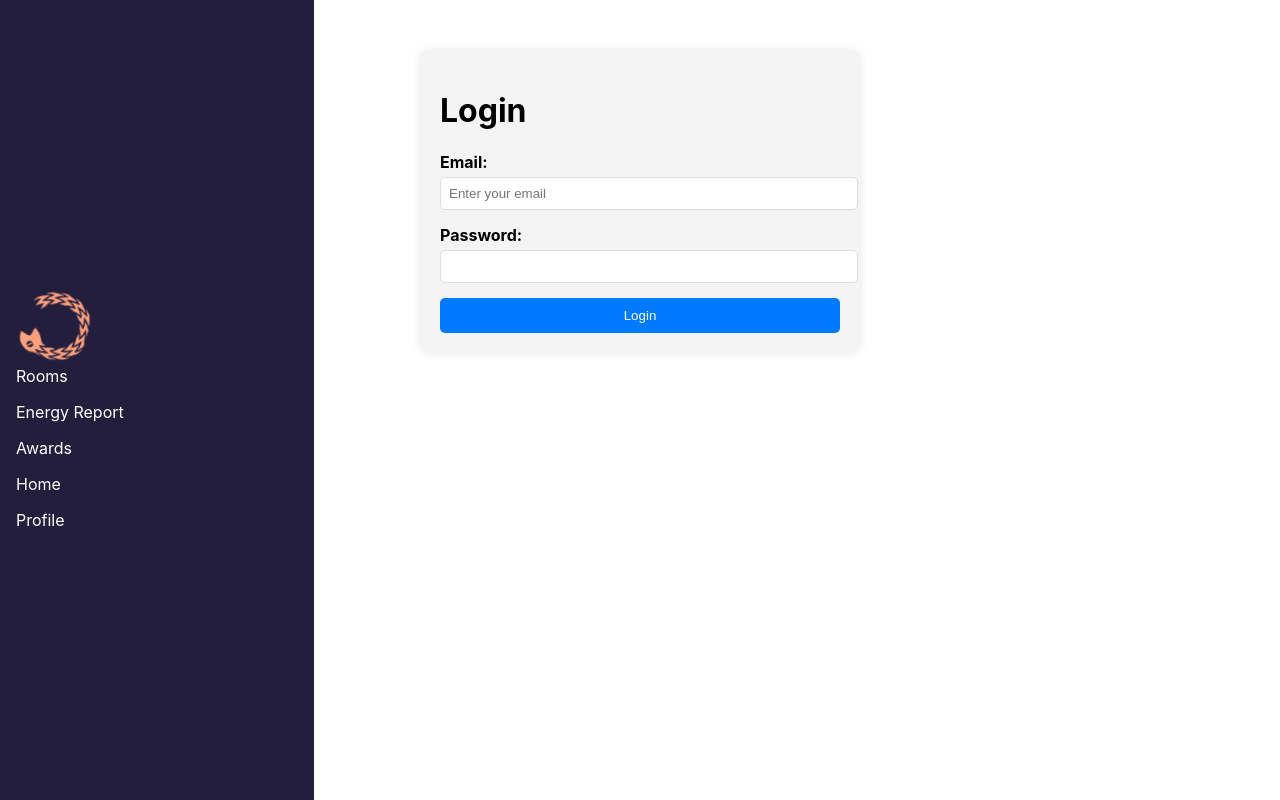
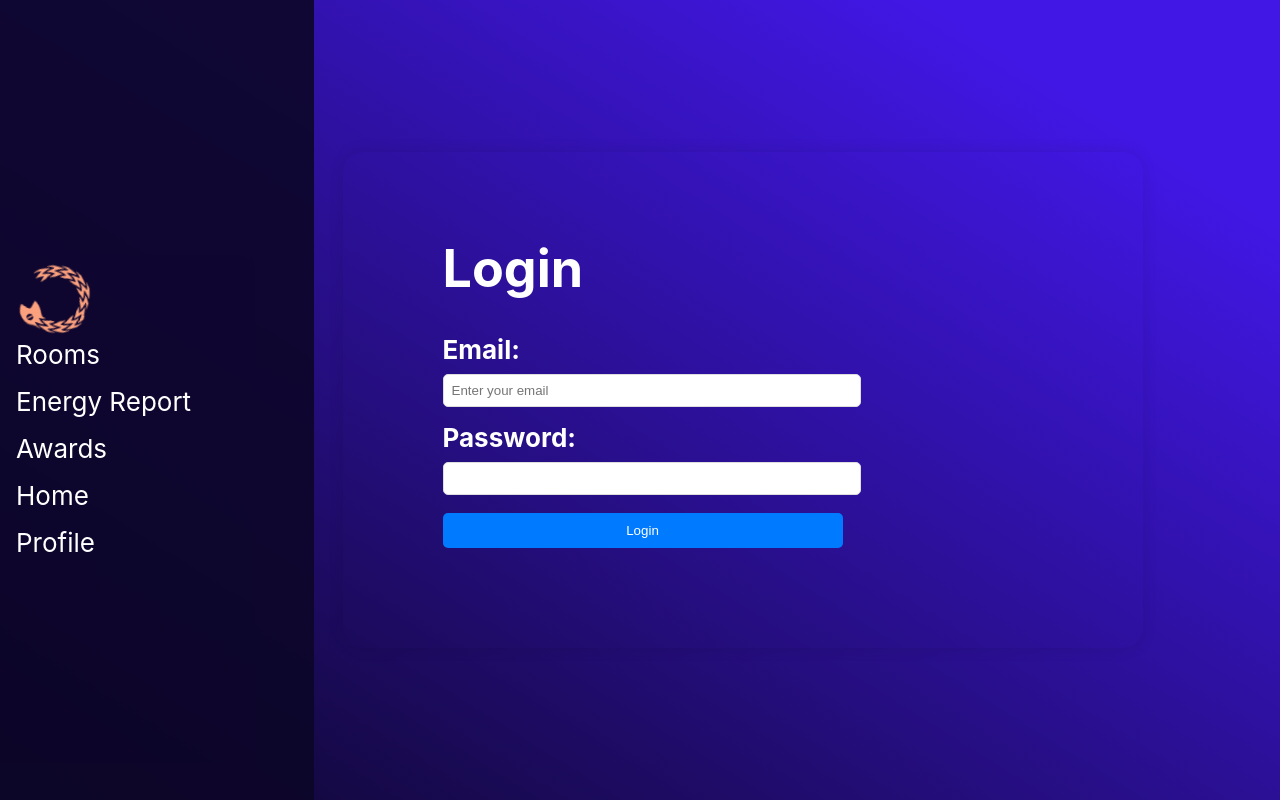
Before and after one commit to Hamish-MarshallDawson/iteration-inc, a React (Create React App) app: page /login in a window 1280 px wide. Built offline with nearby package versions, Linux system fonts and the light colour scheme.

Commit message:
Adjust the position of css file and fixed the format

```diff
--- a/src/Login.css
+++ /dev/null
@@ -1,39 +0,0 @@
-.login {
-    max-width: 400px;
-    margin: 50px auto;
-    padding: 20px;
-    background: #f4f4f4;
-    border-radius: 10px;
-    box-shadow: 0 0 10px rgba(0, 0, 0, 0.1);
-  }
-
-  .input {
-    margin-bottom: 15px;
-  }
-
-  label {
-    display: block;
-    margin-bottom: 5px;
-    font-weight: bold;
-  }
-
-  input {
-    width: 100%;
-    padding: 8px;
-    border: 1px solid #ddd;
-    border-radius: 5px;
-  }
-
-  button {
-    width: 100%;
-    padding: 10px;
-    background-color: #007bff;
-    color: white;
-    border: none;
-    border-radius: 5px;
-    cursor: pointer;
-  }
-
-  button:hover {
-    background-color: #0056b3;
-  }
--- /dev/null
+++ b/src/css/login-page.css
@@ -0,0 +1,59 @@
+.login {
+    width: 100%;
+    max-width: 400px;
+    margin: 50px auto;
+    padding: 50px 300px 100px 100px;
+    border-radius: 20px;
+    box-shadow: 0 0 15px rgba(0, 0, 0, 0.1);
+    text-align: left;
+    position: relative;
+
+  }
+
+  .input {
+    margin-bottom: 15px;
+  }
+
+  label {
+    display: block;
+    margin-bottom: 5px;
+    font-weight: bold;
+  }
+
+  input {
+    width: 100%;
+    padding: 8px;
+    border: 1px solid #ddd;
+    border-radius: 5px;
+  }
+
+  button {
+    width: 100%;
+    padding: 10px;
+    background-color: #007bff;
+    color: white;
+    border: none;
+    border-radius: 5px;
+    cursor: pointer;
+  }
+
+  button:hover {
+    background-color: #0056b3;
+  }
+
+
+  /*!!!!!!!!!!!!!!
+  same code from App.css -> .App-header from Hamish, just to get the same colour scheme on the background
+  may changed later if the colour scheme changes*/
+  body {
+    background: linear-gradient(to left bottom, #4117e5 14%, #0d0628);
+    min-height: 100vh;
+    display: flex;
+    flex-direction: column;
+    align-items: center;
+    justify-content: center;
+
+    font-size: calc(10px + 2vmin);
+    color: white;
+
+  }
--- a/src/pages/Login.js
+++ b/src/pages/Login.js
@@ -1,7 +1,7 @@
 
 import { useState } from 'react';
-
-import '../Login.css';
+import { useNavigate } from 'react-router-dom';
+import '../css/login-page.css';
 
 
 function Login() {
@@ -9,6 +9,8 @@ function Login() {
     //these are state variables
     const [email, setEmail] = useState("");
     const [password, setPassword] = useState("");
+
+    const navigate = useNavigate();
 
 
     const handleLogin = (e) => {
@@ -18,6 +20,7 @@ function Login() {
 
         if (email === "123@bombaclat.com" || password === "123456") {
             alert("Login successful");
+            navigate('/');
         } else {
             alert("Login failed");
         }
```
